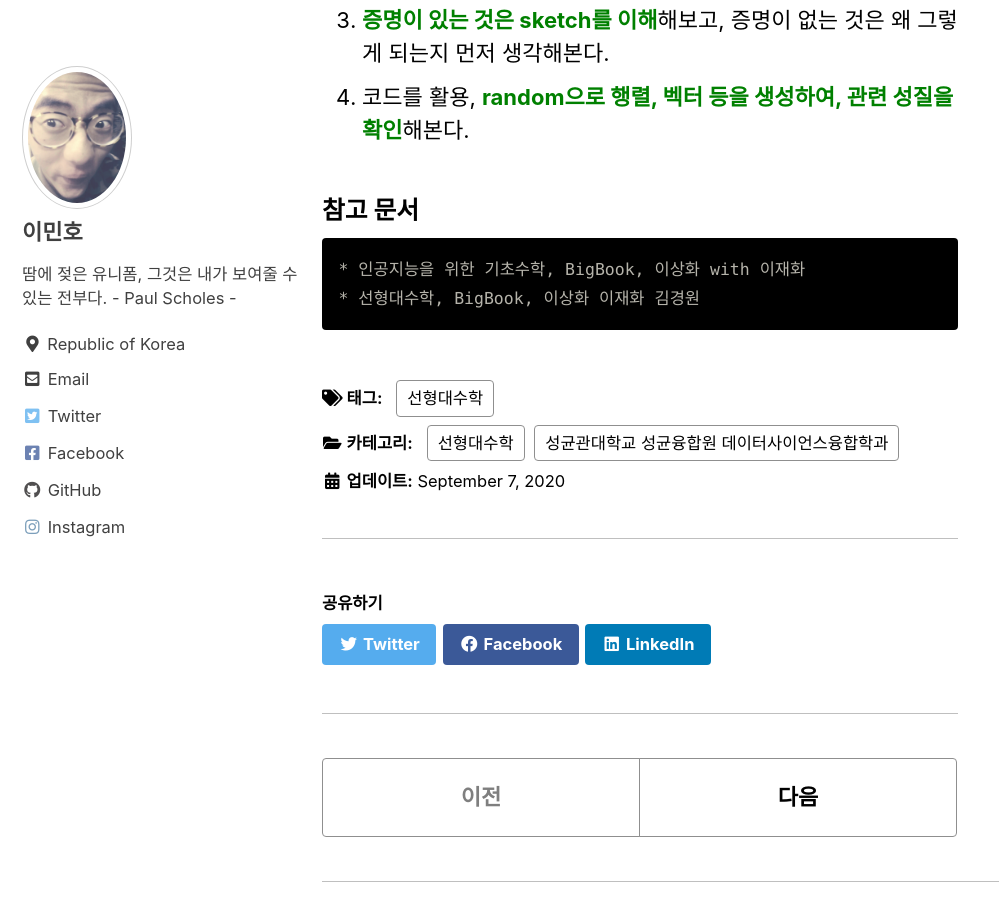
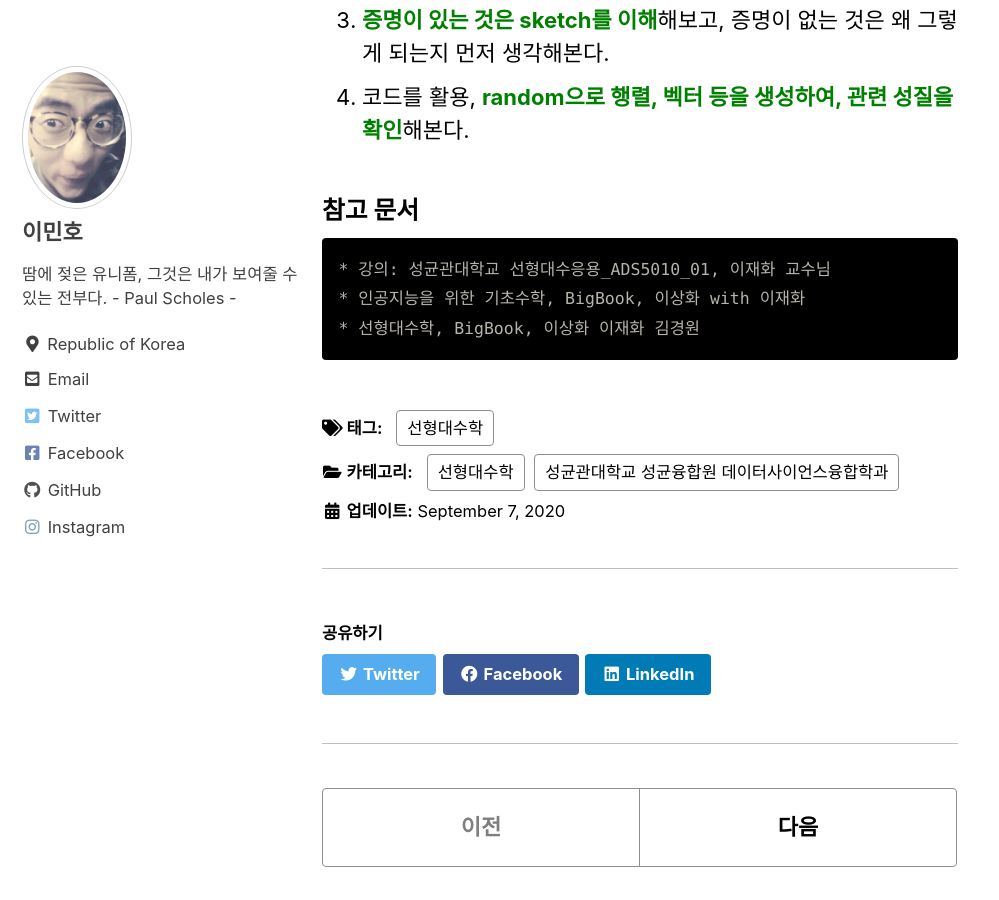
Before and after one commit to DSLuGu/DSLuGu.github.io, a Jekyll site: the page built from _posts/2020-09-07-선형대수학-개념-정리.md, in a window 1280 px wide and 900 px high, scrolled down 340 px. Shown: the whole window, without its empty margins (0-999 px from the left). Built offline with Jekyll 4.4.1, drawn with Linux system fonts in a browser that asks for light colours; cached includes are drawn as plain includes.

Commit message:
Add references

```diff
--- a/_posts/2020-09-07-선형대수학-개념-정리.md
+++ b/_posts/2020-09-07-선형대수학-개념-정리.md
@@ -15,5 +15,6 @@ last_modified_at: 2020-09-07T03:30:00+09:00
 4. 코드를 활용, **<span style="color:green">random으로 행렬, 벡터 등을 생성하여, 관련 성질을 확인</span>**해본다.
 
 ### 참고 문서
+    * 강의: 성균관대학교 선형대수응용_ADS5010_01, 이재화 교수님
     * 인공지능을 위한 기초수학, BigBook, 이상화 with 이재화
     * 선형대수학, BigBook, 이상화 이재화 김경원
```
Also changed, not shown: _posts/2020-09-09-내적과직교.md (+1 -0 lines), _posts/2020-09-09-벡터(Vectors).md (+1 -0 lines), _posts/2020-09-10-직선과-평면의-벡터방정식.md (+1 -0 lines).
